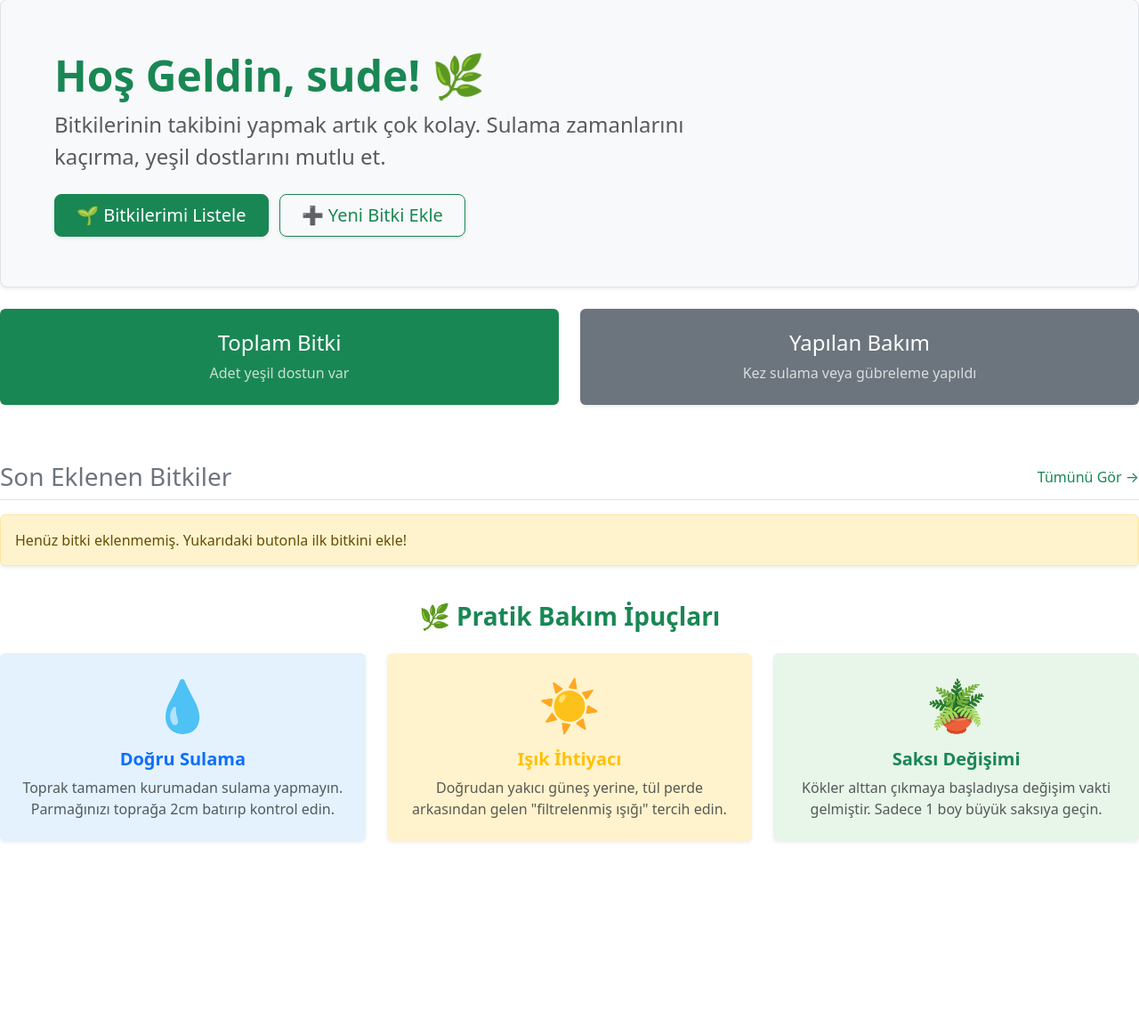
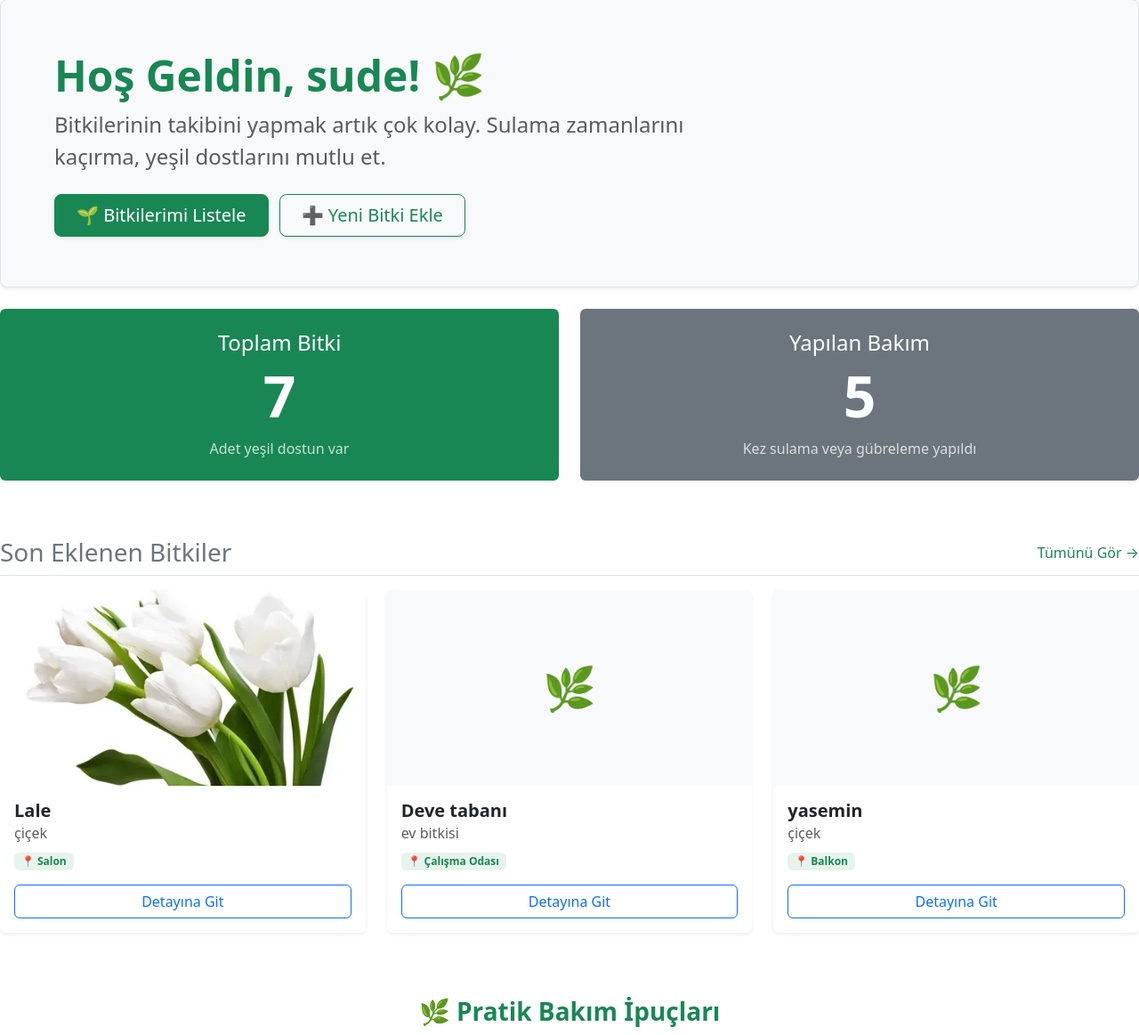
Before and after one commit to sudedoruk/plant_diary, a Django app: page / in a window 1280 px wide. Shown: the part 81-1244 px from the top of the page at 89% size. Before the commit the page ends 1027 px from the top, so only its background shows below. Run offline with Django 5.2, Linux system fonts and the light colour scheme; a user stored in the database is signed in; data comes from the database, SQL or seed files in the repository; both versions use the stored data as it was after the commit.

Commit message:
frontend updates

```diff
--- a/home/views.py
+++ b/home/views.py
@@ -1,13 +1,22 @@
-from django.shortcuts import render, HttpResponse
+from django.shortcuts import render
+from plants.models import Plant, CareLog
 
-# Create your views here.
 def home_view(request):
-    if request.user.is_authenticated :
-        context={
-            'isim':'sude',
-        }
+    if request.user.is_authenticated:
+        isim = "sude"
+        plant_count = Plant.objects.count()
+        carelog_count = CareLog.objects.count()
+        son_eklenenler = Plant.objects.order_by('-added_date')[:3]
     else:
-        context={
-            'isim':'misafir',
-        }
-    return render(request,'home.html',context)
+        isim = "misafir"
+        plant_count = 0
+        carelog_count = 0
+        son_eklenenler=[]
+    context = {
+        "isim": isim,
+        "plant_count": plant_count,
+        "carelog_count": carelog_count,
+        "son_eklenenler": son_eklenenler,
+    }
+
+    return render(request, 'home.html', context)
--- a/plants/views.py
+++ b/plants/views.py
@@ -6,6 +6,9 @@ from django.contrib import messages
 # Create your views here.
 def plant_index(request):
     plants=Plant.objects.all()
+    query=request.GET.get('q')
+    if query:
+        plants=plants.filter(name__icontains=query)
     return render(request,'plant/index.html',{'plants':plants})
 
 def plant_create(request):
@@ -42,7 +45,7 @@ def plant_update(request,id):
         messages.success(request, 'Bitki kaydı başarıyla güncellendi!',extra_tags='mesaj-basarili')
 
         return HttpResponseRedirect(plant.get_absolute_url())
-    context = {'form': form}
+    context = {'form': form, 'plant': plant}
     return render(request, 'plant/form.html', context)
 
 def carelog_create(request,id):
--- a/templates/header.html
+++ b/templates/header.html
@@ -40,7 +40,7 @@
       </ul>
       <div class="d-flex align-items-center">
 
-          <form class="d-flex" role="search" method="GET" action="">
+          <form class="d-flex" role="search" method="GET" action="{% url 'plant:index' %}">
             <input class="form-control me-2" type="search" name="q" placeholder="Bitki ara..." aria-label="Search">
             <button class="btn btn-outline-light" type="submit">Ara</button>
           </form>
--- a/templates/home.html
+++ b/templates/home.html
@@ -40,7 +40,7 @@
         <div class="card text-bg-success h-100 shadow-sm border-0">
             <div class="card-body py-4">
                 <h2 class="card-title h4">Toplam Bitki</h2>
-                <p class="card-text display-3 fw-bold my-2">{{ toplam_bitki }}</p>
+                <p class="card-text display-3 fw-bold my-2">{{ plant_count }}</p>
                 <p class="mb-0 opacity-75">Adet yeşil dostun var</p>
             </div>
         </div>
@@ -50,7 +50,7 @@
         <div class="card bg-secondary text-white h-100 shadow-sm border-0">
             <div class="card-body py-4">
                 <h2 class="card-title h4">Yapılan Bakım</h2>
-                <p class="card-text display-3 fw-bold my-2">{{ toplam_bakim }}</p>
+                <p class="card-text display-3 fw-bold my-2">{{ carelog_count }}</p>
                 <p class="mb-0 opacity-75">Kez sulama veya gübreleme yapıldı</p>
             </div>
         </div>
@@ -59,6 +59,9 @@
 
 <div class="d-flex justify-content-between align-items-center mb-3 border-bottom pb-2">
     <h3 class="text-secondary m-0">Son Eklenen Bitkiler</h3>
+
+
+
     <a href="{% url 'plant:index' %}" class="text-decoration-none text-success">Tümünü Gör &rarr;</a>
 </div>
 
```
Also changed, not shown: db.sqlite3, media/plant_photos/i.webp (added), media/plant_photos/i_1.webp (added).
